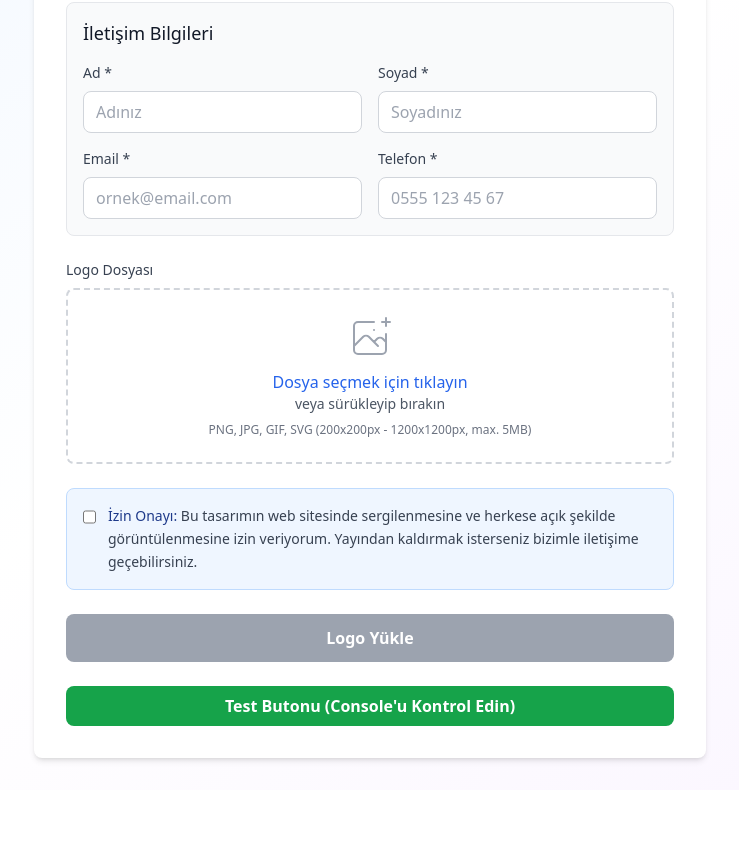
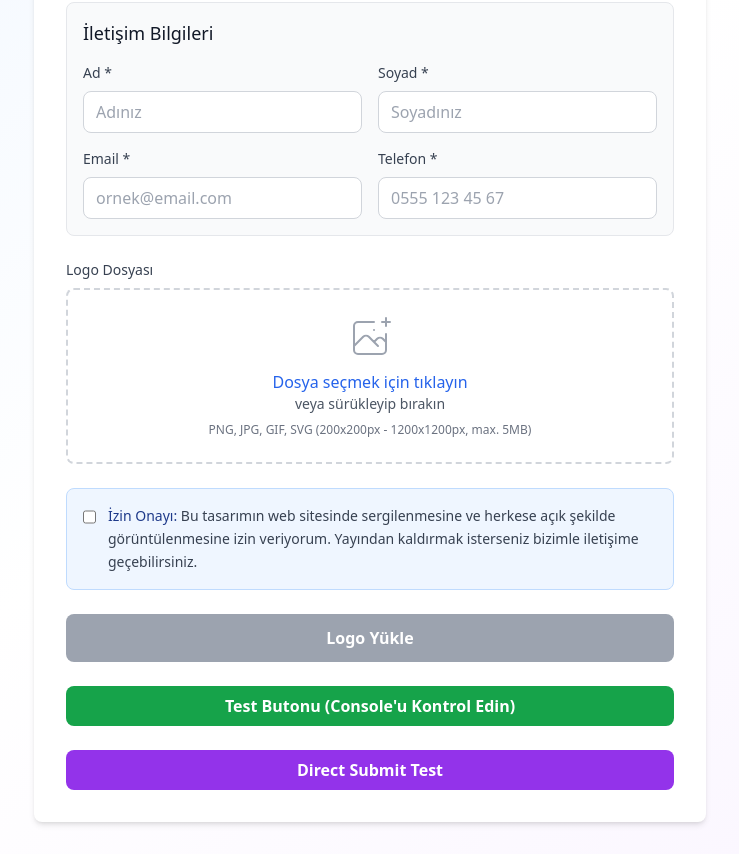
Before and after one commit to ygulen651/LOGO, a Next.js app: page /upload in a window 1280 px wide. Shown: the part 289-1143 px from the top of the page, without its empty margins (270-1009 px from the left). Before the commit the page ends 1079 px from the top, so only its background shows below. Built offline with nearby package versions, Linux system fonts and the light colour scheme.

Commit message:
Form validation düzeltildi - consent alanı register edildi

```diff
--- a/src/app/upload/page.tsx
+++ b/src/app/upload/page.tsx
@@ -291,6 +291,7 @@ export default function UploadPage() {
               <input
                 type="checkbox"
                 id="consent"
+                {...register('consent')}
                 checked={consent}
                 onChange={(e) => setConsent(e.target.checked)}
                 className="mt-1 h-4 w-4 text-blue-600 focus:ring-blue-500 border-gray-300 rounded"
@@ -299,6 +300,9 @@ export default function UploadPage() {
                 <span className="font-medium text-blue-900">İzin Onayı:</span> Bu tasarımın web sitesinde sergilenmesine ve herkese açık şekilde görüntülenmesine izin veriyorum. Yayından kaldırmak isterseniz bizimle iletişime geçebilirsiniz.
               </label>
             </div>
+            {errors.consent && (
+              <p className="mt-1 text-sm text-red-600">{errors.consent.message}</p>
+            )}
           </div>
 
           {/* Hata Mesajı */}
@@ -332,6 +336,27 @@ export default function UploadPage() {
           >
             Test Butonu (Console&apos;u Kontrol Edin)
           </button>
+
+          {/* Direct Submit Button */}
+          <button
+            type="button"
+            onClick={() => {
+              console.log('Direct submit butonu tıklandı');
+              if (selectedFile && consent) {
+                console.log('Form submit başlatılıyor...');
+                // Form submit'i manuel olarak tetikle
+                const form = document.querySelector('form');
+                if (form) {
+                  form.dispatchEvent(new Event('submit', { bubbles: true }));
+                }
+              } else {
+                console.log('Dosya veya consent eksik');
+              }
+            }}
+            className="w-full bg-purple-600 text-white py-2 px-4 rounded-lg font-semibold hover:bg-purple-700 transition-colors"
+          >
+            Direct Submit Test
+          </button>
         </form>
       </div>
     </div>
```
